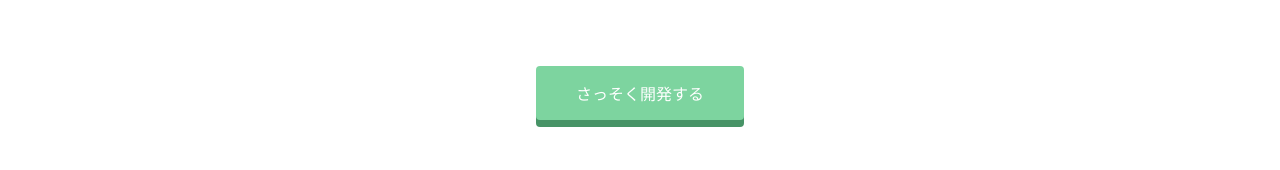
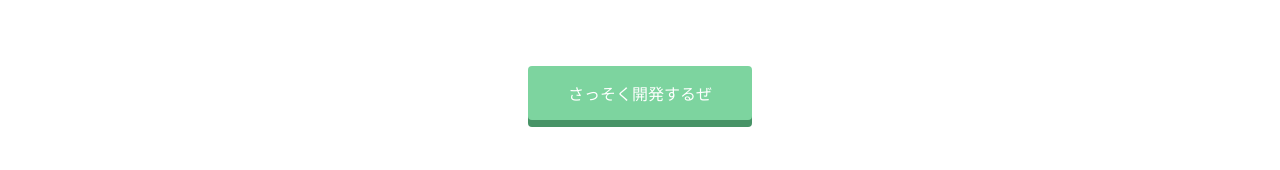
Before and after one commit to u0222/github.io, a plain HTML site: page index.html in a window 1280 px wide. Shown: the part 1426-1596 px from the top of the page. Drawn offline with Linux system fonts and the light colour scheme.

Commit message:
Update index.html

```diff
--- a/index.html
+++ b/index.html
@@ -77,7 +77,7 @@
         <h2>さぁ、あなたもProgateでプログラミングを学んでみませんか?</h2>
         <h3>Let's learn to code, learn to be creative!</h3>
       </div>
-      <span class="btn message">さっそく開発する</span>
+      <span class="btn message">さっそく開発するぜ</span>
     </div>
   </div>
   <footer>
```
